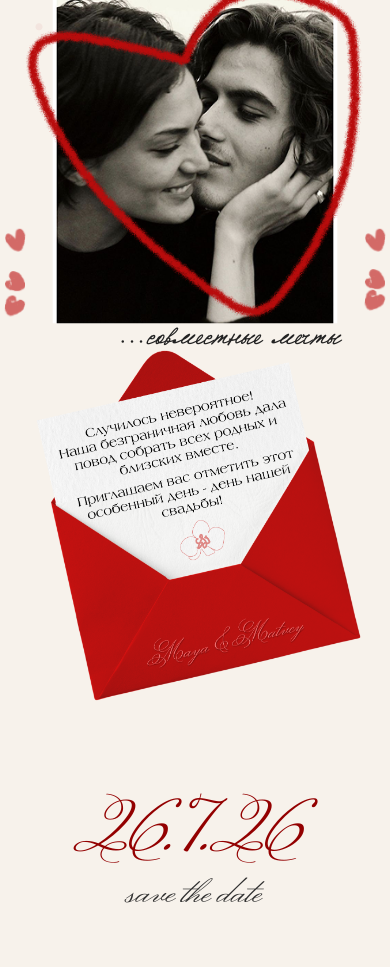
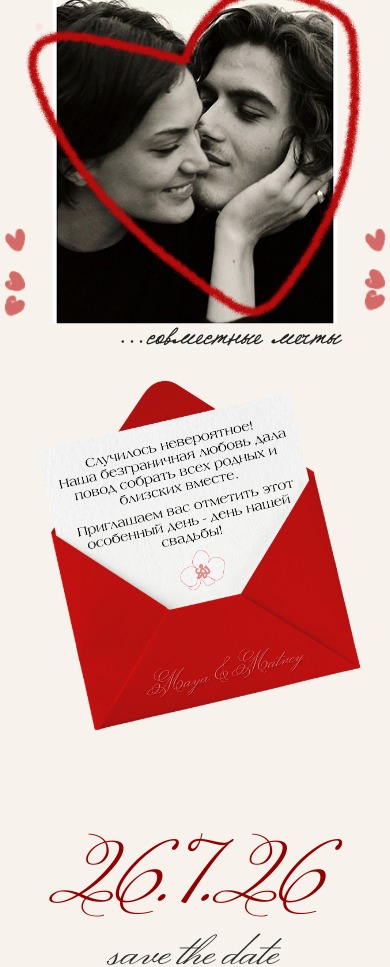
Before and after one commit to anastasiamoroz29/wedding-invitation, a plain HTML site: page index.html in a window 390 px wide. Shown: the part 142-1109 px from the top of the page. Drawn offline with nearby package versions, Linux system fonts and the light colour scheme.

Commit message:
Обновлен медиа-запрос для max-width 390px 2.0

```diff
--- a/style.css
+++ b/style.css
@@ -436,25 +436,30 @@ p {
         font-size: 24px;
     }
 
+    /* БОЛЬШЕ ОТСТУП СНИЗУ У "совместные мечты" */
+    .hero .right {
+        padding-bottom: 30px;
+    }
+
     /* ДАТА — увеличенный шрифт и отступы */
     .date {
         padding: 0 15px 50px;
     }
     .date h1 {
-        font-size: 100px;
+        font-size: 120px;
         margin-top: -80px;
     }
     .date p {
-        font-size: 40px;
-        margin-top: -40px;
+        font-size: 50px;
+        margin-top: -50px;
     }
 
-    /* ФОТО — скрыта стрелочка, цветочек ниже */
+    /* ФОТО — скрыта стрелочка, цветочек ещё ниже */
     .photo .flower-img {
         width: 50px;
         height: auto;
         max-width: none;
-        margin: -130px auto 50px;
+        margin: -100px auto 60px;
     }
     .photo .htc-img {
         display: none;
@@ -504,7 +509,6 @@ p {
         line-height: 1.5;
     }
 }
-
 @media (max-width: 480px) {
     .hearts-left {
         left: 5px;
```
